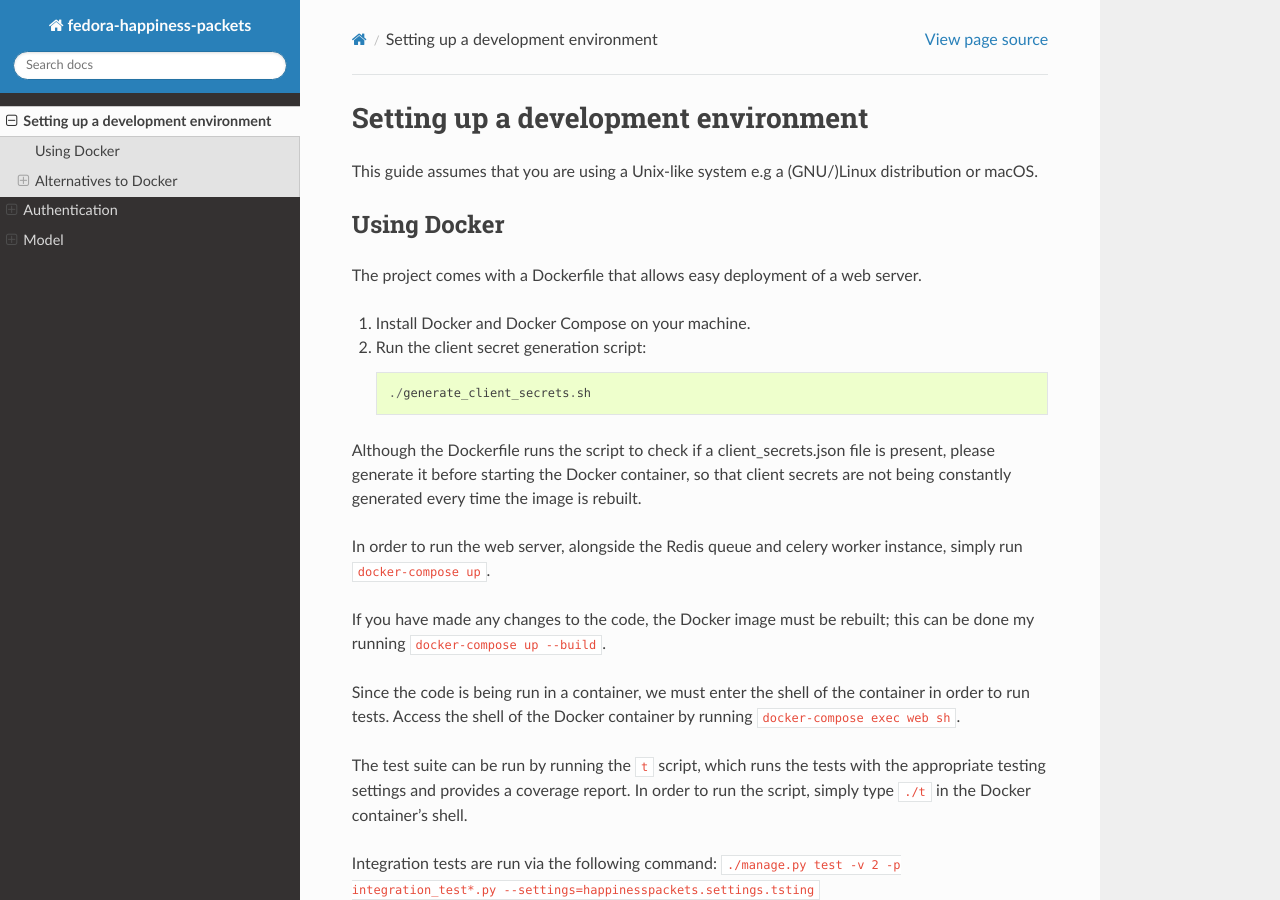
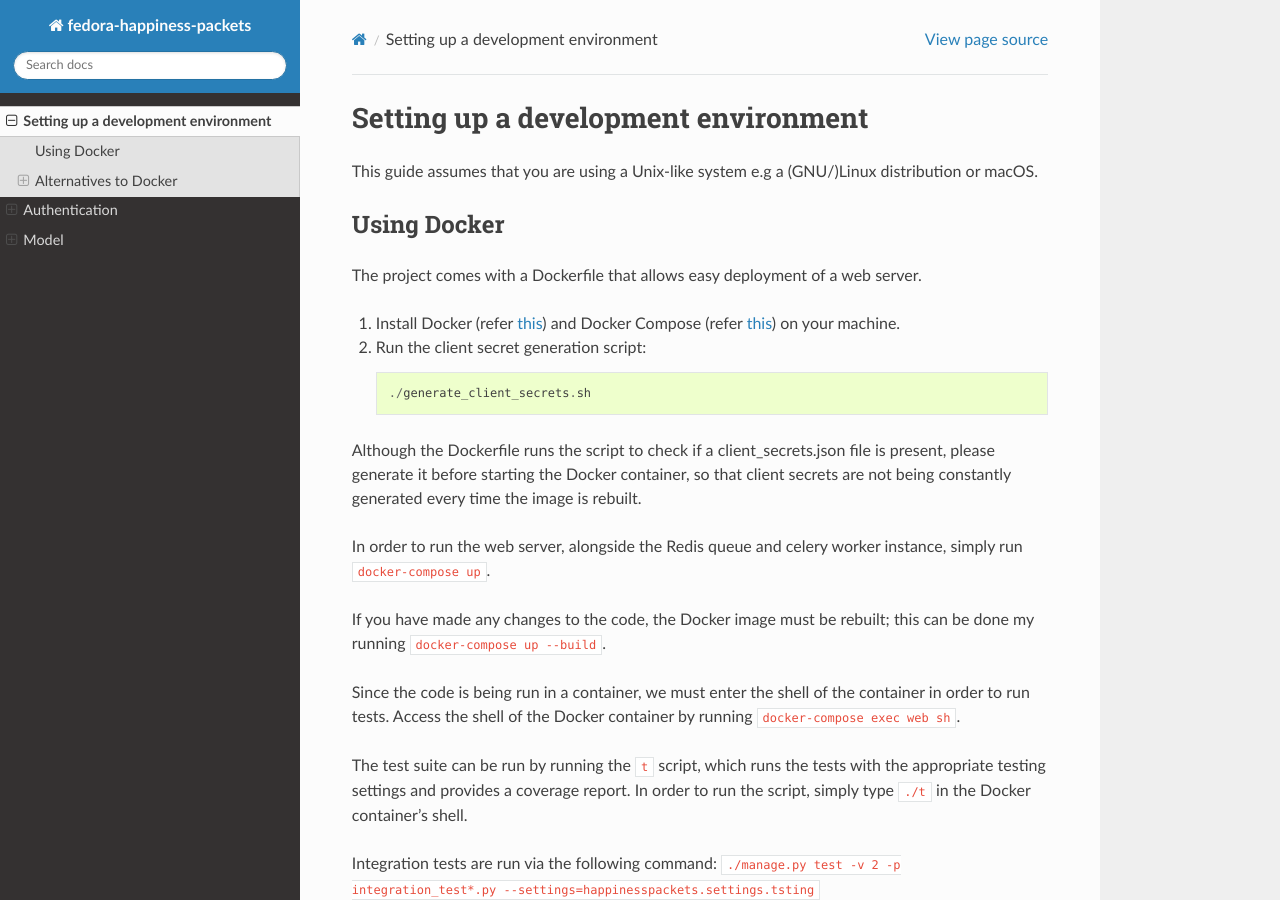
Before and after one commit to travisdev1/travis, a Sphinx documentation site: the page built from docs/setup/development.rst, in a window 1280 px wide and 900 px high. Built offline with Sphinx 7.4.7 and the Read the Docs theme 2.0.0, drawn with Linux system fonts in a browser that asks for light colours; formulas are drawn with MathJax 3.

Commit message:
Add reference links for installing docker and docker-compose

```diff
--- a/docs/setup/development.rst
+++ b/docs/setup/development.rst
@@ -9,7 +9,7 @@ Using Docker
 
 The project comes with a Dockerfile that allows easy deployment of a web server.
 
-1. Install Docker and Docker Compose on your machine.
+1. Install Docker (refer `this <https://www.digitalocean.com/community/tutorials/how-to-install-and-use-docker-on-ubuntu-18-04>`_) and Docker Compose (refer `this <https://www.digitalocean.com/community/tutorials/how-to-install-docker-compose-on-ubuntu-18-04>`_) on your machine.
 2. Run the client secret generation script::
 
     ./generate_client_secrets.sh
```
